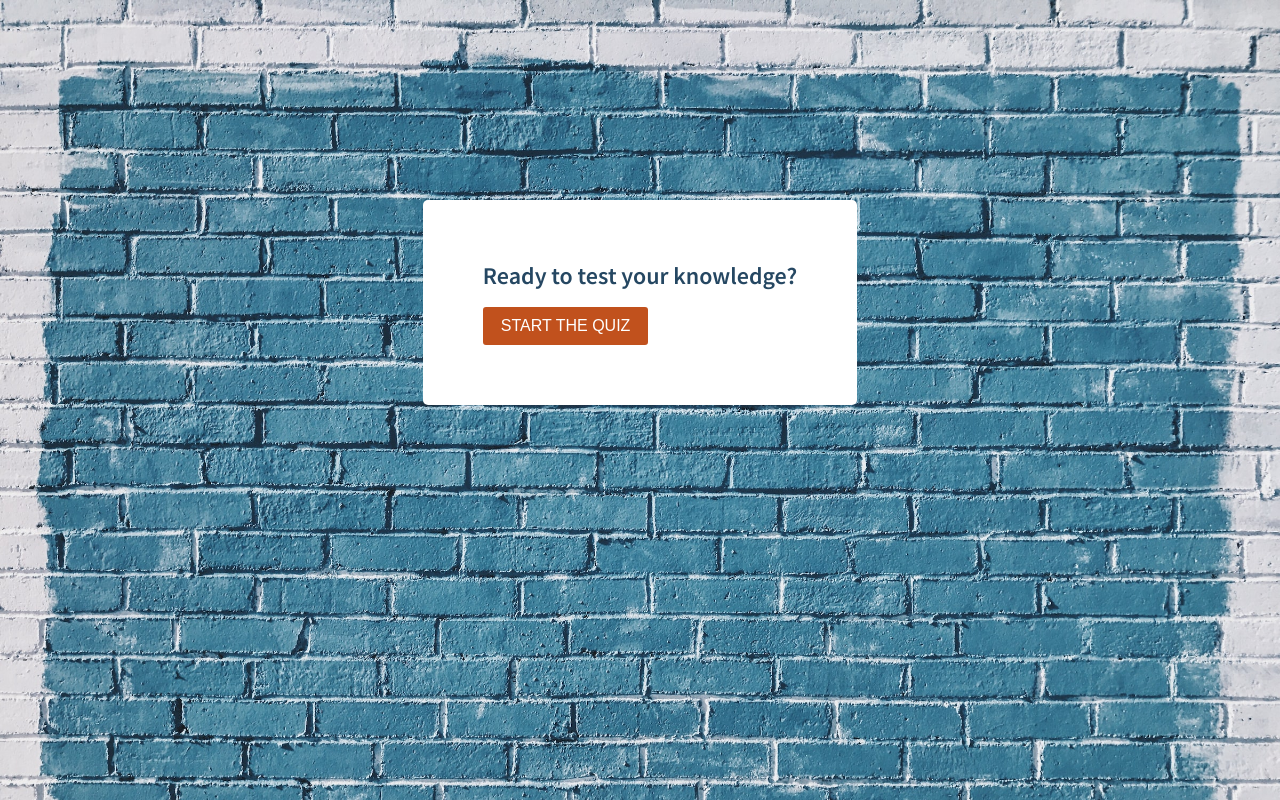
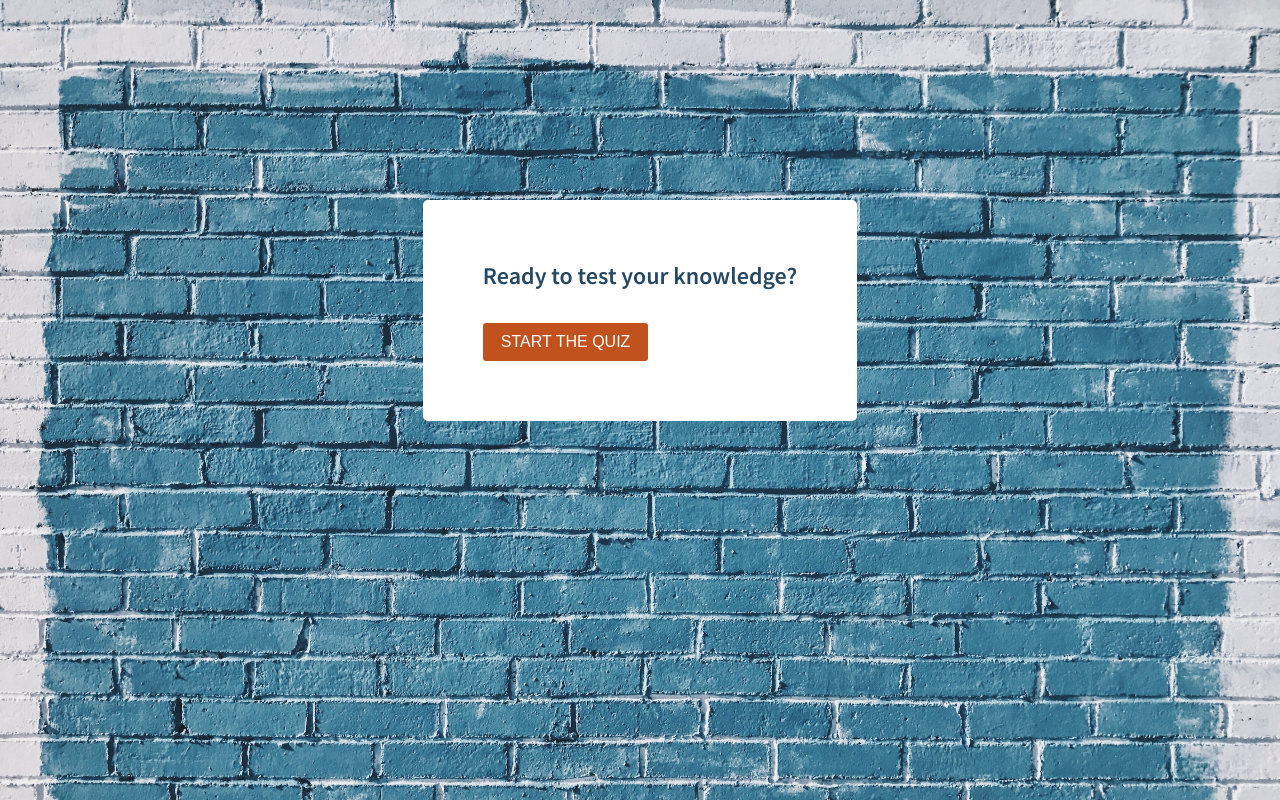
Before and after one commit to Alicino88/React-TypeScript-quiz-app, a React (Create React App) app: page / in a window 1280 px wide. Built offline with nearby package versions, Linux system fonts and the light colour scheme.

Commit message:
Modified Button margin

```diff
--- a/src/Components/UI/Button.tsx
+++ b/src/Components/UI/Button.tsx
@@ -8,7 +8,7 @@ type ButtonProps = {
 
 const ButtonElement = styled.button<Pick<ButtonProps, "outlined">>`
   font-size: 1em;
-  margin-top: 1em;
+  margin-top: 2em;
   padding: 0.5em 1em;
   border: 2px solid #c1511d;
   border-radius: 3px;
```
